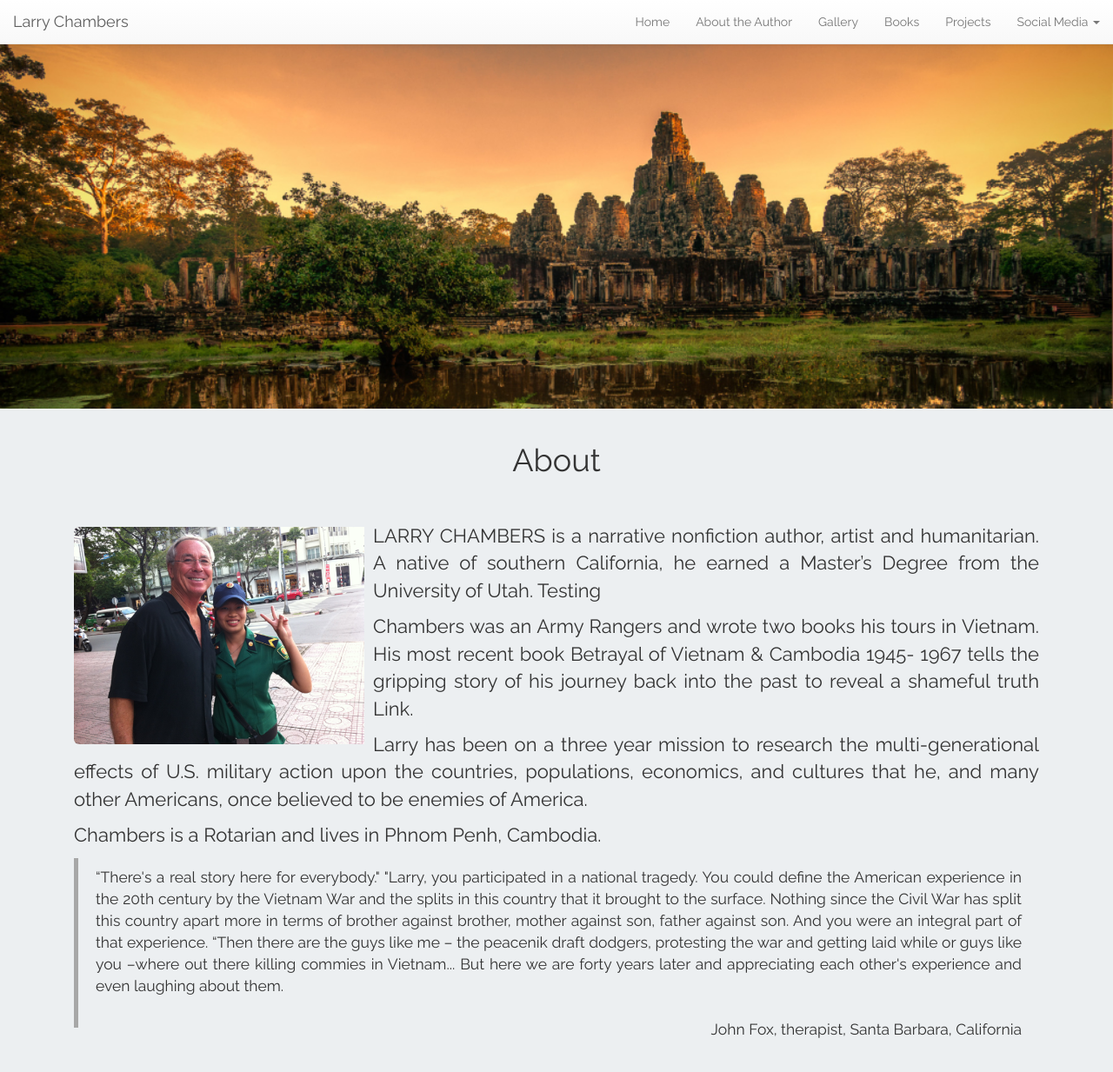
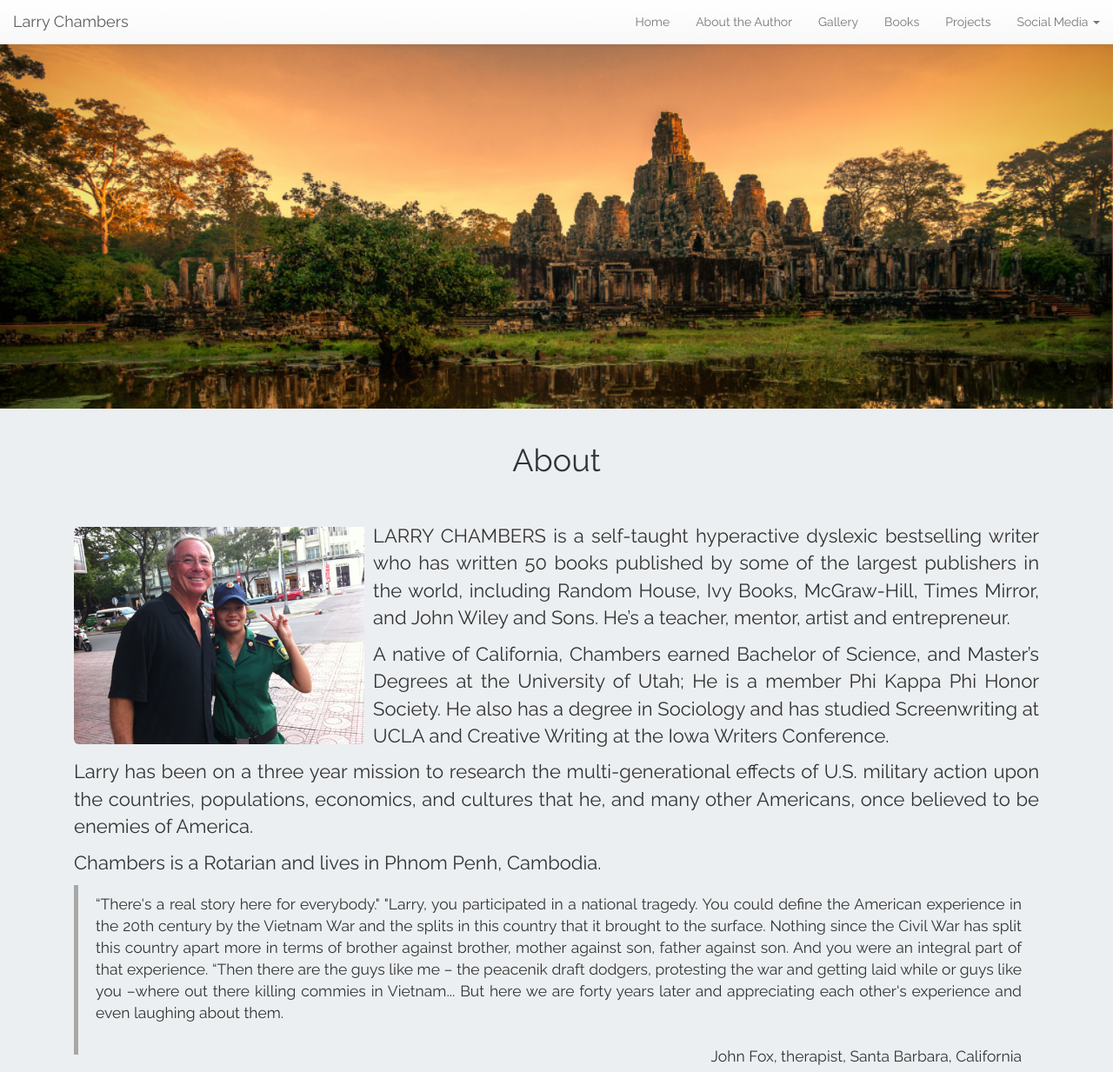
Before and after one commit to larrychambers/larrychambers.github.io, a Jekyll site: the page built from about.md, in a window 1280 px wide and 1233 px high. Shown: the whole window at 87% size. Built offline with Jekyll 4.4.1, drawn with Linux system fonts in a browser that asks for light colours; nearby versions of some CDN libraries.

Commit message:
update about me
change some text about larry chambers

```diff
--- a/about.md
+++ b/about.md
@@ -6,9 +6,9 @@ permalink: /about/
 
 <img class="pull-left img-responsive img-rounded" style="height: 250px; margin-top: 15px; padding-right: 10px;" src="{{ site.url }}/images/author.png" alt="Author"/>
 
-LARRY CHAMBERS is a narrative nonfiction author, artist and humanitarian. A native of southern California, he earned a Master’s Degree from the University of Utah. Testing
+LARRY CHAMBERS is a self-taught hyperactive dyslexic bestselling writer who has written 50 books published by some of the largest publishers in the world, including Random House, Ivy Books, McGraw-Hill, Times Mirror, and John Wiley and Sons. He’s a teacher, mentor, artist and entrepreneur.
 
-Chambers was an Army Rangers and wrote two books his tours in Vietnam. His most recent book Betrayal of Vietnam & Cambodia 1945- 1967 tells the gripping story of his journey back into the past to reveal a shameful truth Link.
+A native of California, Chambers earned Bachelor of Science, and Master’s Degrees at the University of Utah; He is a member Phi Kappa Phi Honor Society. He also has a degree in Sociology and has studied Screenwriting at UCLA and Creative Writing at the Iowa Writers Conference.
 
 Larry has been on a three year mission to research the multi-generational effects of U.S. military action upon the countries, populations, economics, and cultures that he, and many other Americans, once believed to be enemies of America.
 
```
